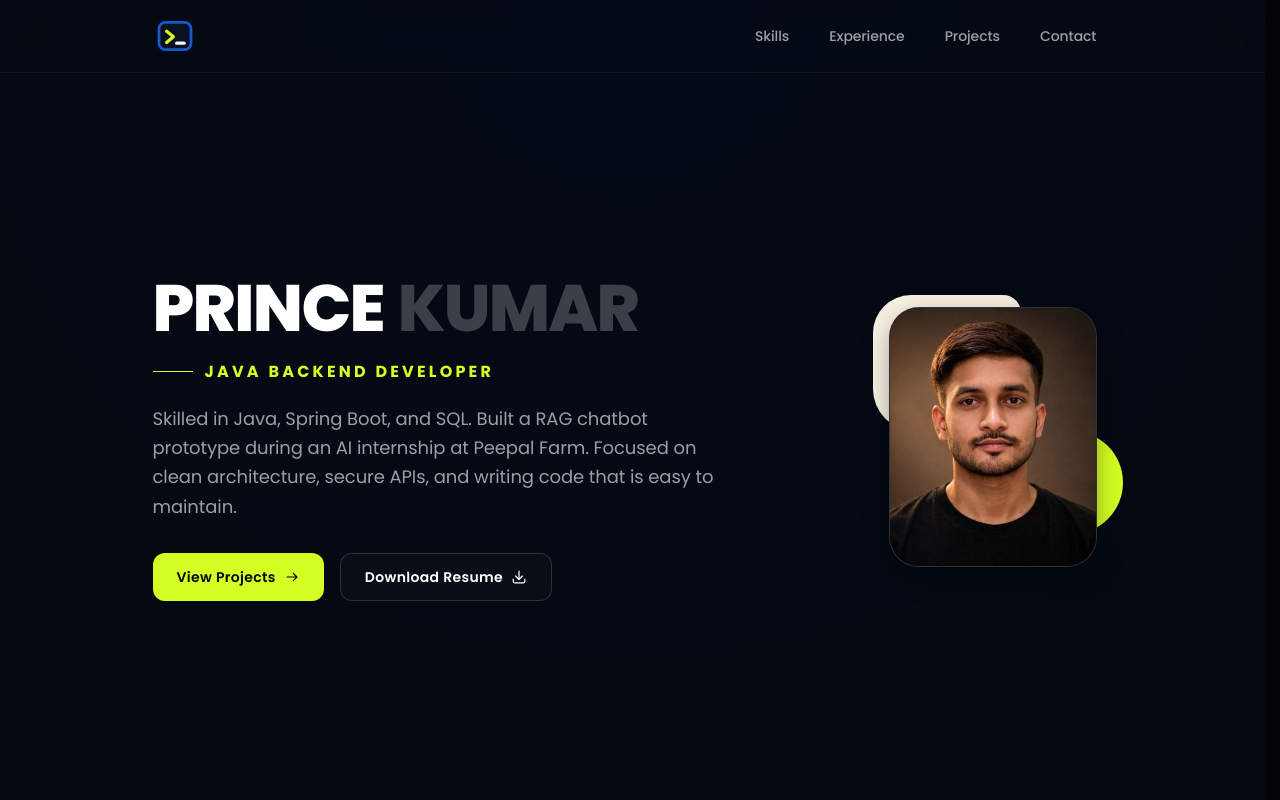
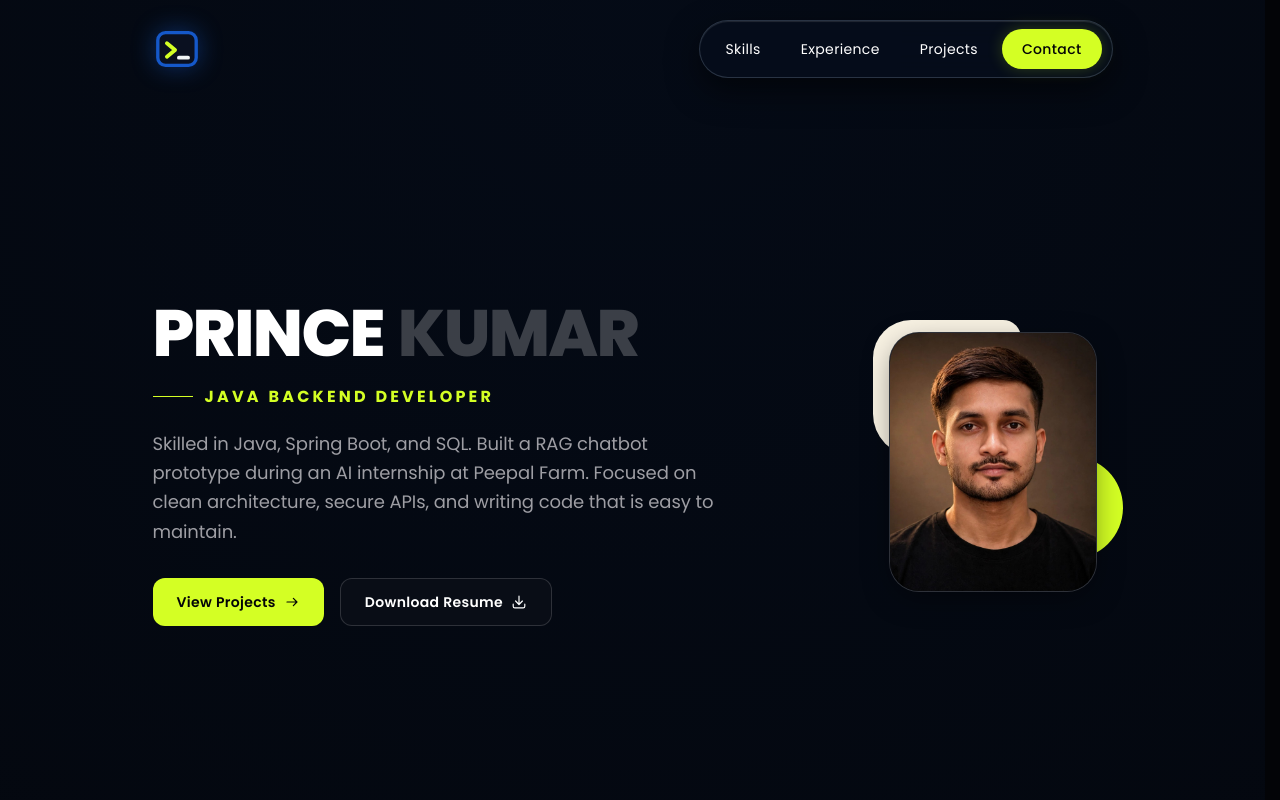
Before and after one commit to prince2404/prince-kumar-portfolio, a Next.js app: page / in a window 1280 px wide. Shown: the top 800 px of the page. Built offline with nearby package versions, Linux system fonts and the light colour scheme.

Commit message:
update navbar

```diff
--- a/src/components/Navbar.tsx
+++ b/src/components/Navbar.tsx
@@ -4,17 +4,16 @@ import { useEffect, useState } from "react";
 import Image from "next/image";
 import { portfolioData } from "@/data/portfolio";
 
-const NAV_LINKS = [
+const NAV_ITEMS = [
   { id: "skills", label: "Skills" },
   { id: "experience", label: "Experience" },
   { id: "projects", label: "Projects" },
-  { id: "contact", label: "Contact" },
 ];
 
 const OBSERVED_SECTIONS = ["home", "skills", "experience", "projects", "contact"];
 
 export default function Navbar() {
-  const [activeId, setActiveId] = useState<string>("home");
+  const [activeId, setActiveId] = useState<string>("experience");
   const { identity } = portfolioData;
 
   useEffect(() => {
@@ -38,38 +37,41 @@ export default function Navbar() {
   }, []);
 
   return (
-    <header className="sticky top-0 z-40 border-b border-white/[0.06] bg-midnight/85 backdrop-blur-md">
+    <header className="sticky top-0 z-40 py-4 sm:py-5">
       <nav
         aria-label="Main navigation"
-        className="mx-auto flex max-w-5xl items-center justify-between px-4 py-3 sm:px-6 md:px-8"
+        className="mx-auto flex max-w-5xl items-center justify-center px-4 sm:px-6 md:px-8 lg:justify-between"
       >
+        {/* Logo: Hidden on mobile/tablet, visible only on large screens (lg+) */}
         <a
           href="#home"
           aria-label="Prince Kumar — Home"
-          className="flex min-h-[44px] min-w-[44px] shrink-0 items-center justify-center rounded-xl"
+          className="hidden shrink-0 items-center justify-center rounded-2xl transition-transform duration-200 hover:scale-105 lg:flex"
         >
           <Image
             src={identity.logoPath}
             alt="Prince Kumar Logo"
-            width={40}
-            height={40}
+            width={52}
+            height={52}
             priority
-            className="h-9 w-9 sm:h-10 sm:w-10"
+            className="h-12 w-12 drop-shadow-[0_0_12px_rgba(21,88,201,0.45)]"
           />
         </a>
 
-        <ul className="no-scrollbar flex items-center gap-1 overflow-x-auto py-1 sm:gap-2">
-          {NAV_LINKS.map((item) => {
+        {/* Compact Dark Glass Pill Container */}
+        <div className="inline-flex w-fit items-center rounded-full border border-[#323E4E]/80 bg-[#070D1C]/85 p-1.5 shadow-[inset_0_1px_1px_rgba(255,255,255,0.12),0_12px_32px_rgba(0,0,0,0.55)] backdrop-blur-xl sm:px-2.5 sm:py-2">
+          <ul className="flex items-center gap-1 sm:gap-2">
+            {NAV_ITEMS.map((item) => {
               const isActive = activeId === item.id;
               return (
                 <li key={item.id}>
                   <a
                     href={`#${item.id}`}
                     aria-current={isActive ? "location" : undefined}
-                  className={`inline-flex min-h-[40px] items-center whitespace-nowrap rounded-lg px-3 py-1.5 text-xs font-medium sm:px-4 sm:text-sm ${
+                    className={`inline-flex min-h-[36px] items-center justify-center whitespace-nowrap rounded-full px-3 py-1.5 text-xs font-normal tracking-wide transition-all duration-200 sm:min-h-[40px] sm:px-4 sm:py-1.5 sm:text-sm ${
                       isActive
-                      ? "bg-lime font-semibold text-midnight"
-                      : "text-mutedText hover:text-primaryText"
+                        ? "bg-[#1E2917] text-lime"
+                        : "text-primaryText/90 hover:bg-[#1E2917]/60 hover:text-lime"
                     }`}
                   >
                     {item.label}
@@ -77,7 +79,19 @@ export default function Navbar() {
                 </li>
               );
             })}
+
+            {/* Contact CTA Pill Button */}
+            <li>
+              <a
+                href="#contact"
+                aria-current={activeId === "contact" ? "location" : undefined}
+                className="inline-flex min-h-[36px] items-center justify-center whitespace-nowrap rounded-full bg-lime px-3.5 py-1.5 text-xs font-medium tracking-wide text-midnight shadow-[0_0_16px_rgba(212,255,36,0.2)] transition-all duration-200 hover:brightness-105 active:scale-95 sm:min-h-[40px] sm:px-5 sm:py-1.5 sm:text-sm"
+              >
+                Contact
+              </a>
+            </li>
           </ul>
+        </div>
       </nav>
     </header>
   );
```
Lines whose indentation alone changed are shown as unchanged.
